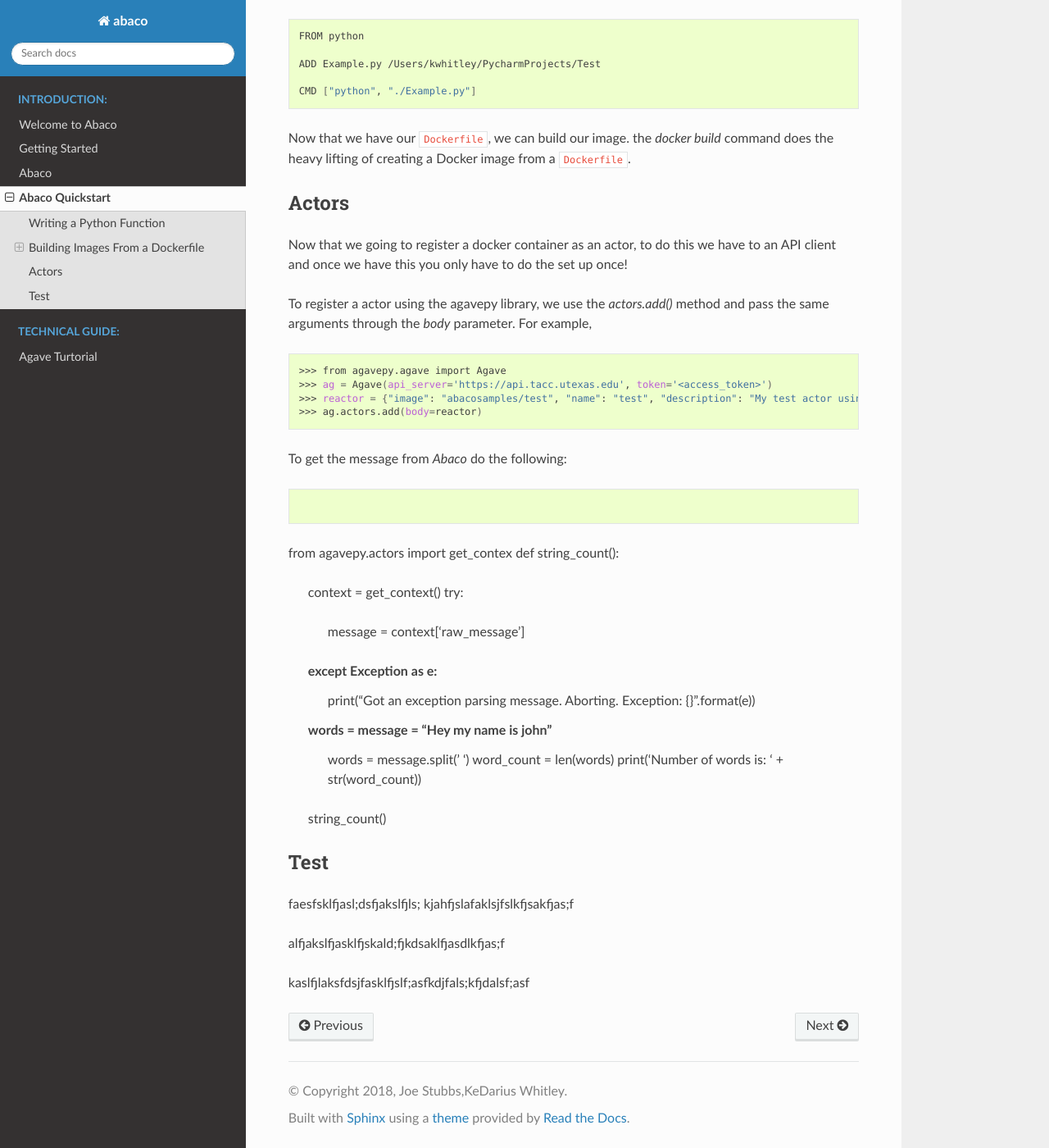
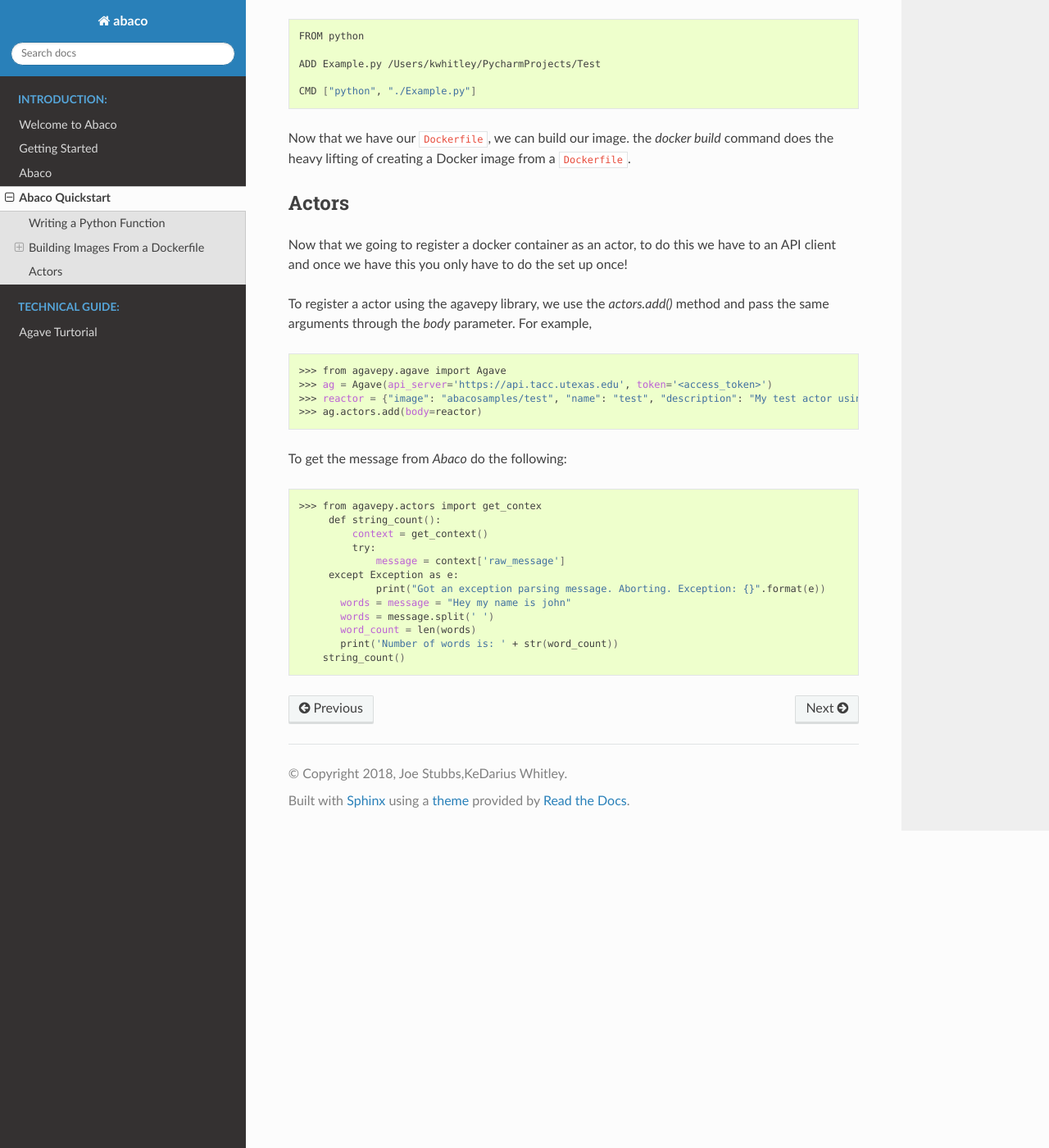
Before and after one commit to TACC/Abaco2.0, a Sphinx documentation site: the page built from docs/source/getting-started/quickstart.rst, in a window 1280 px wide and 1400 px high, scrolled down 1283 px. Shown: the whole window at 82% size. Built offline with Sphinx 7.4.7 and the Read the Docs theme 2.0.0, drawn with Linux system fonts in a browser that asks for light colours.

Commit message:
Update quickstart.rst

```diff
--- a/docs/source/getting-started/quickstart.rst
+++ b/docs/source/getting-started/quickstart.rst
@@ -80,25 +80,15 @@ To get the message from `Abaco` do the following:
 
 .. code-block:: bash
 
-from agavepy.actors import get_contex
-def string_count():
-  context = get_context()
-  try:
-      message = context['raw_message']
-  except Exception as e:
-      print("Got an exception parsing message. Aborting. Exception: {}".format(e))
-  words = message = "Hey my name is john"
-      words = message.split(' ')
-      word_count = len(words)
-      print('Number of words is: ' + str(word_count))
-  string_count()
-
-Test
-------
-
-faesfsklfjasl;dsfjakslfjls;
-kjahfjslafaklsjfslkfjsakfjas;f
-
-alfjakslfjasklfjskald;fjkdsaklfjasdlkfjas;f
-
-kaslfjlaksfdsjfasklfjslf;asfkdjfals;kfjdalsf;asf
+ >>> from agavepy.actors import get_contex
+      def string_count():
+          context = get_context()
+          try:
+              message = context['raw_message']
+      except Exception as e:
+              print("Got an exception parsing message. Aborting. Exception: {}".format(e))
+        words = message = "Hey my name is john"
+        words = message.split(' ')
+        word_count = len(words)
+        print('Number of words is: ' + str(word_count))
+     string_count()
```
